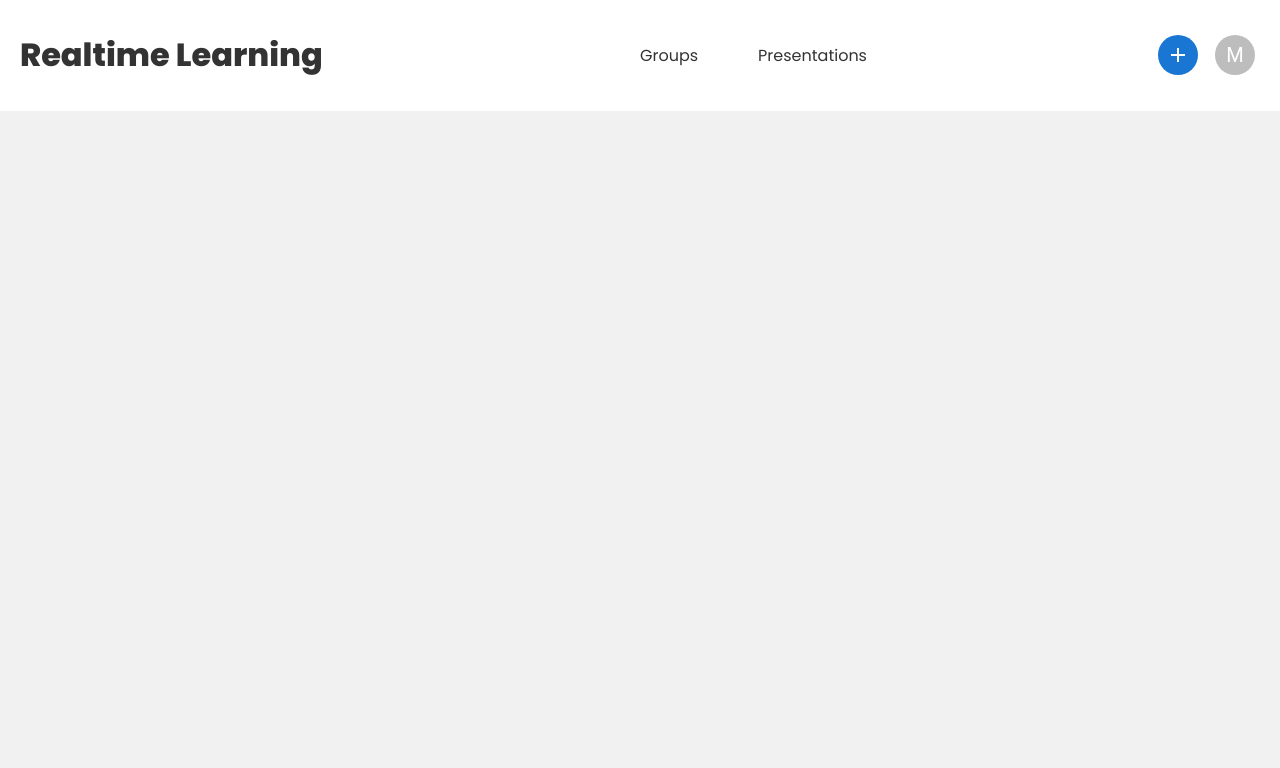
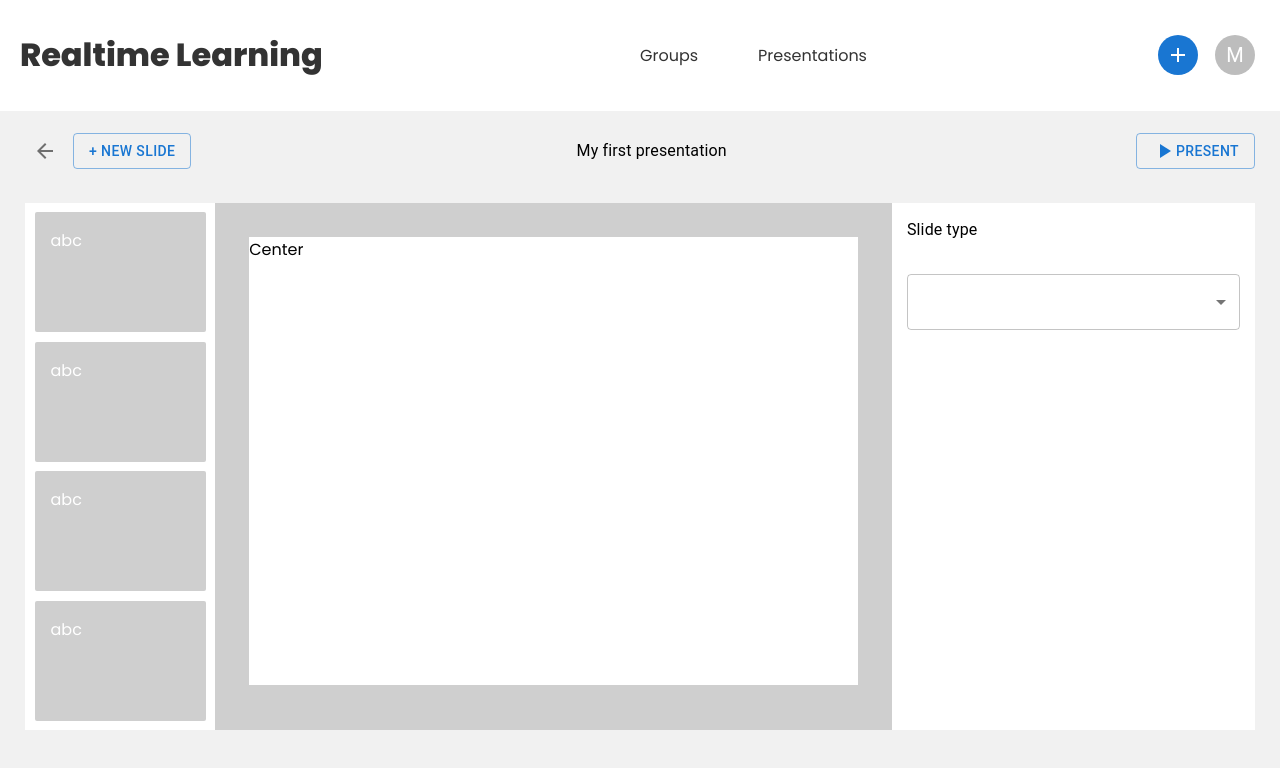
Before and after one commit to hvbtrung/realtime-learning-client, a React (Create React App) app: page /slides in a window 1280 px wide. Shown: the top 768 px of the page. Built offline with nearby package versions, Linux system fonts and the light colour scheme; sample sign-in values are in the browser's storage.

Commit message:
slides interface

```diff
--- a/src/App.js
+++ b/src/App.js
@@ -10,6 +10,7 @@ import { GroupContextProvider } from "../src/context/GroupContext";
 import { DetailGroupCtxProvider } from "./context/DetailGroupContext";
 import { JoinGroup } from "./pages/JoinGroup";
 import { Presentation } from "./components/presentation/Presentation";
+import Slides from "./components/slide/Slides";
 import Profile from "./pages/profile/Profile";
 
 function App() {
@@ -50,6 +51,10 @@ function App() {
               element={user ? <Presentation /> : <Navigate to="/login" />}
             />
             <Route
+              path="/slides"
+              element={user ? <Slides /> : <Navigate to="/login" />}
+            />
+            <Route
               path="/group/detail-information/:id/"
               element={
                 user ? (
--- a/src/components/presentation/Body.js
+++ b/src/components/presentation/Body.js
@@ -1,5 +1,6 @@
 import * as React from "react";
 import { useState, useEffect } from "react";
+import { Link } from "react-router-dom";
 import axios from "axios";
 import customizeDate from "../customize/CustomizeDate";
 import { useAuthContext } from "../../hooks/useAuthContext";
@@ -87,7 +88,15 @@ export function BodyPres() {
                   sx={{ "&:last-child td, &:last-child th": { border: 0 } }}
                 >
                   <TableCell component="th" scope="row">
-                    {row.title}
+                    <Link
+                      to="/slides"
+                      style={{
+                        textDecoration: "none",
+                        color: "rgba(0, 0, 0, 0.01);",
+                      }}
+                    >
+                      {row.title}
+                    </Link>
                   </TableCell>
                   <TableCell align="right">{row.owner.name}</TableCell>
                   <TableCell align="right">{row.updatedAt}</TableCell>
--- /dev/null
+++ b/src/components/slide/Body.js
@@ -0,0 +1,62 @@
+import React from "react";
+import { Tooltip, IconButton, Box, Typography, Button } from "@mui/material";
+import PlayArrowIcon from "@mui/icons-material/PlayArrow";
+import ArrowBackIcon from "@mui/icons-material/ArrowBack";
+import { LeftBodySlide } from "./LeftBody";
+import { RightBodySlide } from "./RightBody";
+import { CenterBodySlide } from "./CenterBody";
+
+export function BodySlide() {
+  return (
+    <div>
+      <Box
+        sx={{
+          display: "flex",
+          flexDirection: "row",
+          justifyContent: "space-between",
+          maxHeight: "80vh",
+        }}
+      >
+        <Box
+          className="slides__body--left"
+          sx={{
+            flexGrow: 1.5,
+            backgroundColor: "#fff",
+            flexShrink: 0,
+            maxWidth: "100%",
+            minWidth: "15%",
+            overflowY: "scroll",
+          }}
+        >
+          <LeftBodySlide />
+        </Box>
+        <Box
+          className="slides__body--center"
+          sx={{
+            flexGrow: 5.4,
+            backgroundColor: "#cfcfcf",
+            flexShrink: 0,
+            maxWidth: "55%",
+            minWidth: "55%",
+          }}
+        >
+          <CenterBodySlide />
+        </Box>
+        <Box
+          className="slides__body--right"
+          sx={{
+            flexGrow: 3.1,
+            backgroundColor: "#fff",
+            flexShrink: 0,
+            maxWidth: "100%",
+
+            overflowY: "scroll",
+            p: "15px",
+          }}
+        >
+          <RightBodySlide />
+        </Box>
+      </Box>
+    </div>
+  );
+}
--- /dev/null
+++ b/src/components/slide/CenterBody.js
@@ -0,0 +1,12 @@
+import React from "react";
+import { Tooltip, IconButton, Box, Typography, Button } from "@mui/material";
+import PlayArrowIcon from "@mui/icons-material/PlayArrow";
+import ArrowBackIcon from "@mui/icons-material/ArrowBack";
+
+export function CenterBodySlide() {
+  return (
+    <Box sx={{ width: "90%", m: "5%", backgroundColor: "#fff", height: "85%" }}>
+      Center
+    </Box>
+  );
+}
--- /dev/null
+++ b/src/components/slide/Header.js
@@ -0,0 +1,39 @@
+import React from "react";
+import { Tooltip, IconButton, Box, Typography, Button } from "@mui/material";
+import PlayArrowIcon from "@mui/icons-material/PlayArrow";
+import ArrowBackIcon from "@mui/icons-material/ArrowBack";
+
+export default function HeaderSlide() {
+  return (
+    <div>
+      <Box
+        className="HeaderSlide"
+        sx={{
+          display: "flex",
+          flexDirection: "row",
+          alignItems: "center",
+          justifyContent: "space-between",
+        }}
+      >
+        <Box className="HeaderSlide__Left">
+          <Tooltip title="Back" sx={{ mr: 0 }}>
+            <IconButton>
+              <ArrowBackIcon />
+            </IconButton>
+          </Tooltip>
+          <Button sx={{ ml: 1 }} variant="outlined">
+            + New Slide
+          </Button>
+        </Box>
+        <Box className="HeaderSlide__Center">
+          <Typography>My first presentation</Typography>
+        </Box>
+        <Box className="HeaderSlide__Right">
+          <Button sx={{ ml: 3 }} variant="outlined">
+            <PlayArrowIcon /> Present
+          </Button>
+        </Box>
+      </Box>
+    </div>
+  );
+}
--- /dev/null
+++ b/src/components/slide/LeftBody.js
@@ -0,0 +1,38 @@
+import React from "react";
+import { Tooltip, IconButton, Box, Typography, Button } from "@mui/material";
+import PlayArrowIcon from "@mui/icons-material/PlayArrow";
+import ArrowBackIcon from "@mui/icons-material/ArrowBack";
+
+const ItemLeftBody = () => {
+  return (
+    <Box
+      className="LeftBodySlide-Item"
+      sx={{
+        m: "5%",
+        p: 2,
+        width: "90%",
+        height: "120px",
+        backgroundColor: "#cfcfcf",
+        borderColor: "#ccc",
+        border: "5px",
+        borderRadius: "2px",
+        color: "white",
+      }}
+    >
+      abc
+    </Box>
+  );
+};
+
+export function LeftBodySlide() {
+  return (
+    <div>
+      <Box className="LeftBodySlide">
+        <ItemLeftBody />
+        <ItemLeftBody />
+        <ItemLeftBody />
+        <ItemLeftBody />
+      </Box>
+    </div>
+  );
+}
--- /dev/null
+++ b/src/components/slide/RightBody.js
@@ -0,0 +1,40 @@
+import React from "react";
+import { Tooltip, IconButton, Box, Typography, Button } from "@mui/material";
+import PlayArrowIcon from "@mui/icons-material/PlayArrow";
+import ArrowBackIcon from "@mui/icons-material/ArrowBack";
+import InputLabel from "@mui/material/InputLabel";
+import MenuItem from "@mui/material/MenuItem";
+import FormControl from "@mui/material/FormControl";
+import Select from "@mui/material/Select";
+
+export function RightBodySlide() {
+  const [age, setAge] = React.useState("");
+
+  const handleChange = (event) => {
+    setAge(event.target.value);
+  };
+
+  return (
+    <Box className="RightBodySlide" sx={{}}>
+      <Box className="RightBodySlide-header">
+        <Typography>Slide type</Typography>
+        <Box sx={{ mt: 4, maxWidth: "100%" }}>
+          <FormControl fullWidth>
+            <Select
+              labelId="demo-simple-select-label"
+              id="SlideType-Choice"
+              value={age}
+              lable="option"
+              onChange={handleChange}
+              sx={{ maxWidth: "100%" }}
+            >
+              <MenuItem value={10}>Whatever</MenuItem>
+              <MenuItem value={20}>You write any thing you like</MenuItem>
+              <MenuItem value={30}>So tired</MenuItem>
+            </Select>
+          </FormControl>
+        </Box>
+      </Box>
+    </Box>
+  );
+}
--- /dev/null
+++ b/src/components/slide/Slides.js
@@ -0,0 +1,25 @@
+import React from "react";
+import { Box } from "@mui/material";
+import HeaderSlide from "./Header";
+import { BodySlide } from "./Body";
+export default function Slides() {
+  return (
+    <div
+      className="container"
+      style={{
+        paddingLeft: "5px",
+        paddingRight: "5px",
+        paddingBottom: "50px",
+      }}
+    >
+      <Box className="slides">
+        <Box className="slides__header">
+          <HeaderSlide />
+        </Box>
+        <Box className="slides__body" sx={{ mt: 4 }}>
+          <BodySlide />
+        </Box>
+      </Box>
+    </div>
+  );
+}
```
